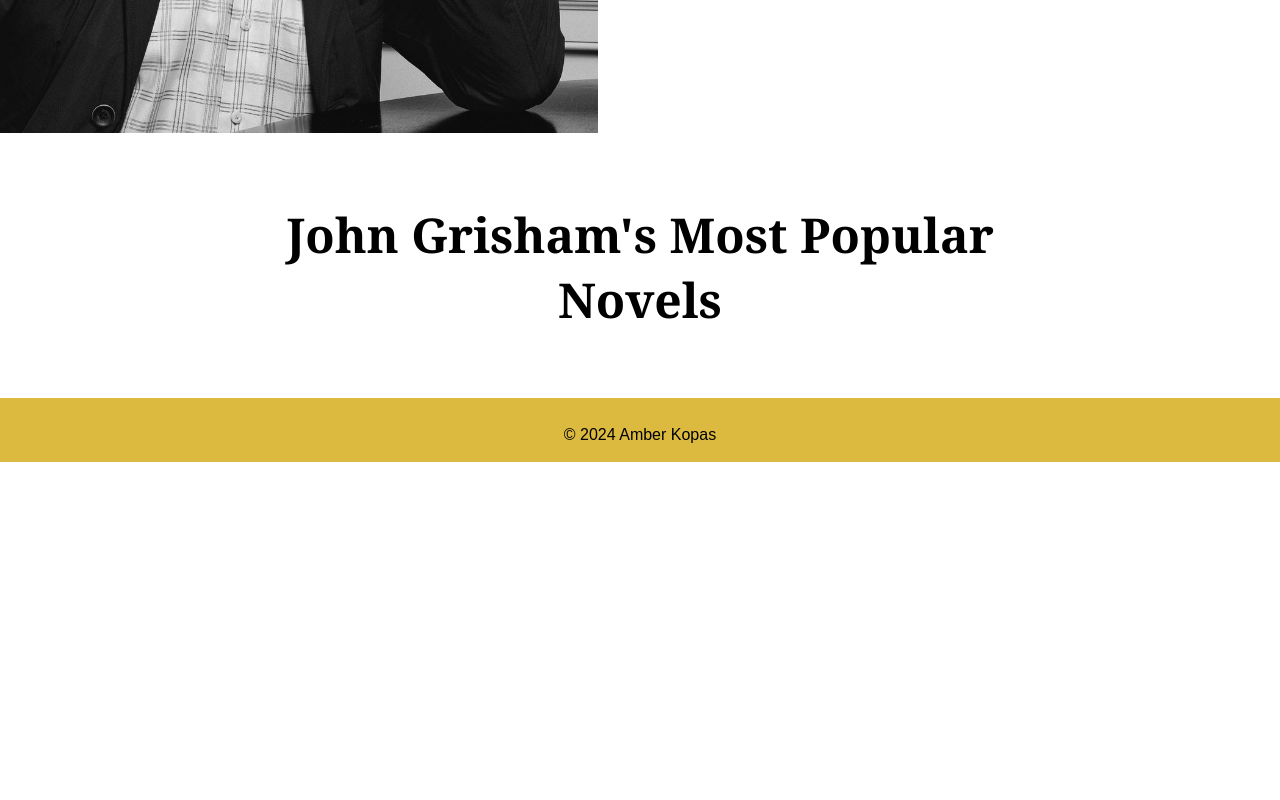
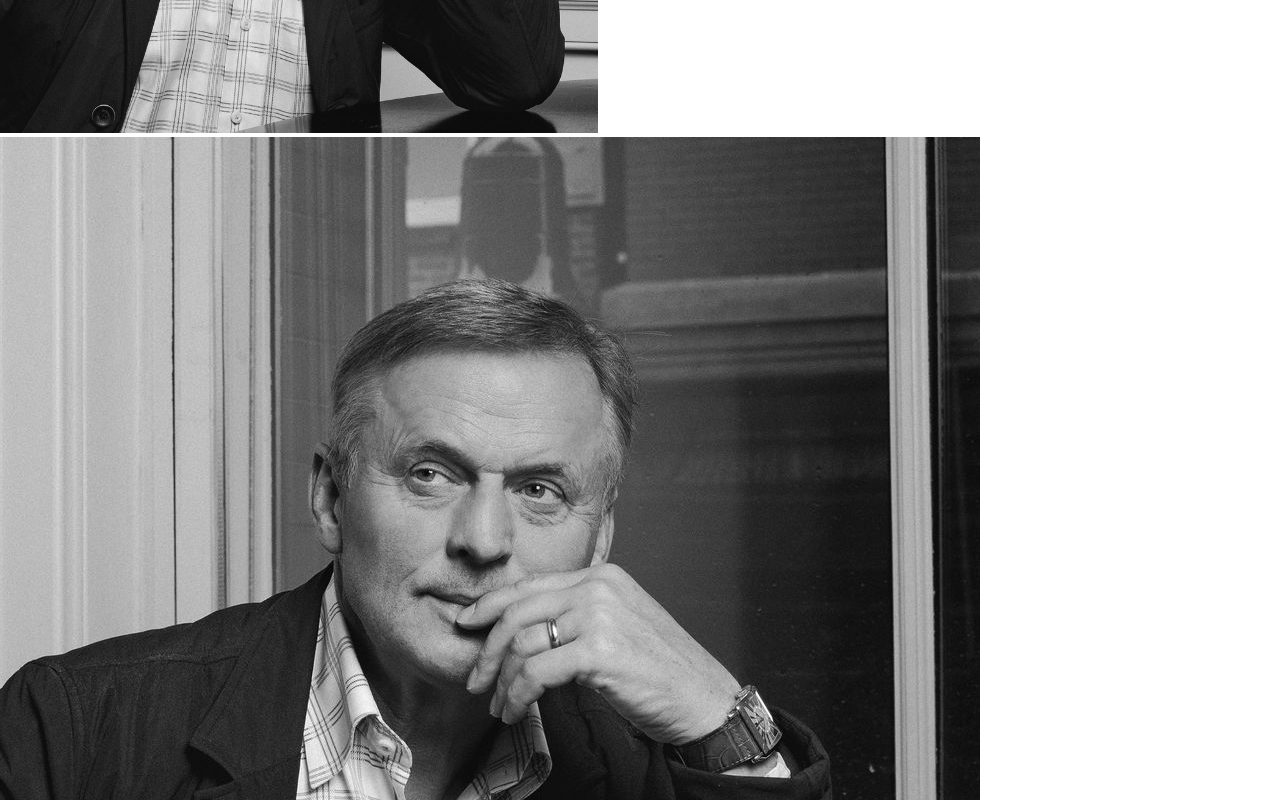
Before and after one commit to amberuhhh/AmberKopas_CMS-with-Contentful, a plain HTML site: page index.html in a window 1280 px wide. Shown: the part 520-1320 px from the top of the page. Before the commit the page ends 982 px from the top, so only its background shows below. Drawn offline with Linux system fonts and the light colour scheme; a script that the page names is missing.

Commit message:
testing images...

```diff
--- a/css/styles.css
+++ b/css/styles.css
@@ -1,3 +1,4 @@
+/*TESTING!!!!!!!!!!!!*/
 /*BASE*/
 body {
     margin: 0;
--- a/index.html
+++ b/index.html
@@ -30,6 +30,8 @@
             </div>
         </div>
 
+        <img src="/images/john-grisham.png">
+
         <main id="place-for-content">
             <h1>John Grisham's Most Popular Novels</h1>
         </main>
```
